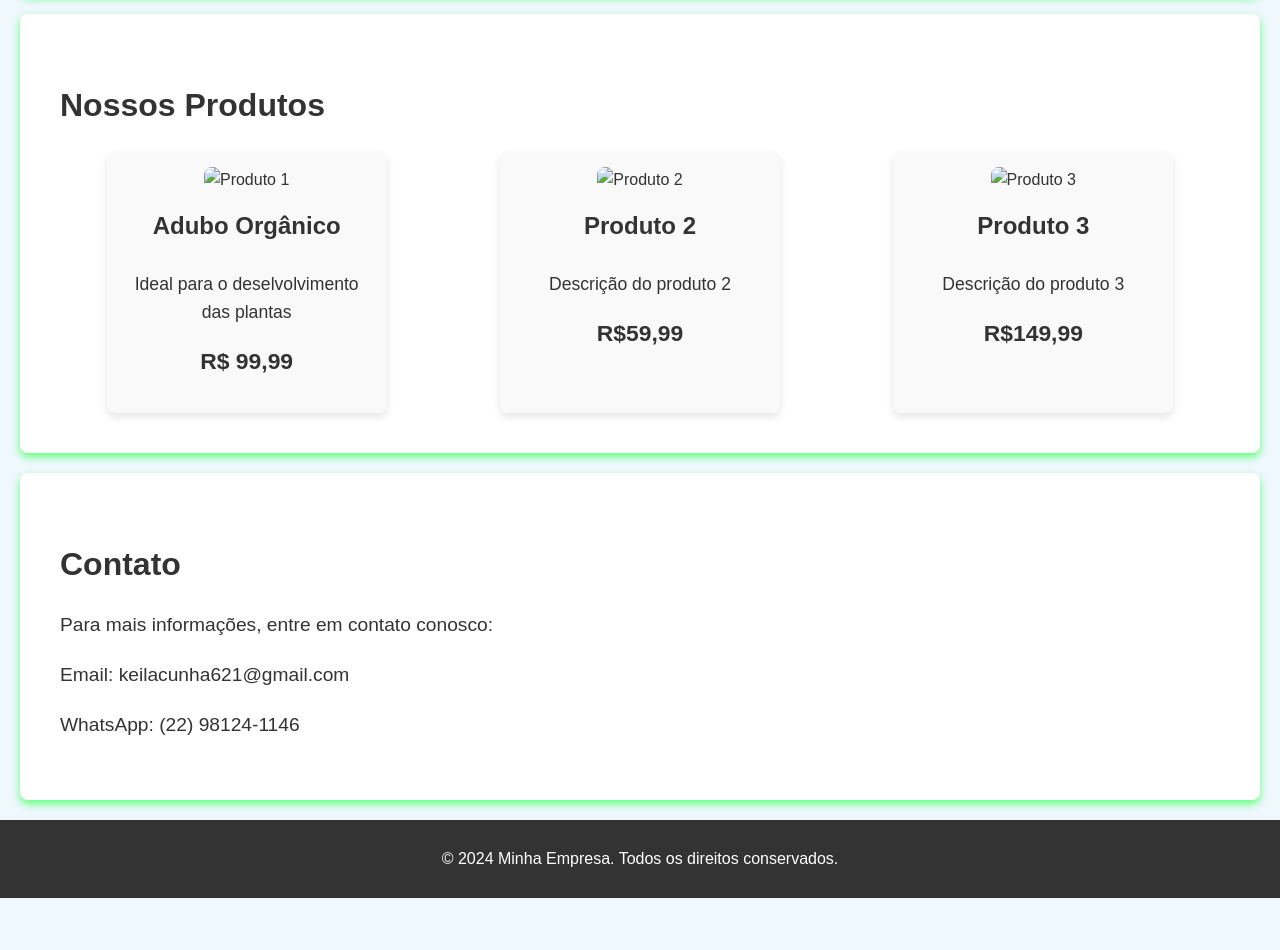
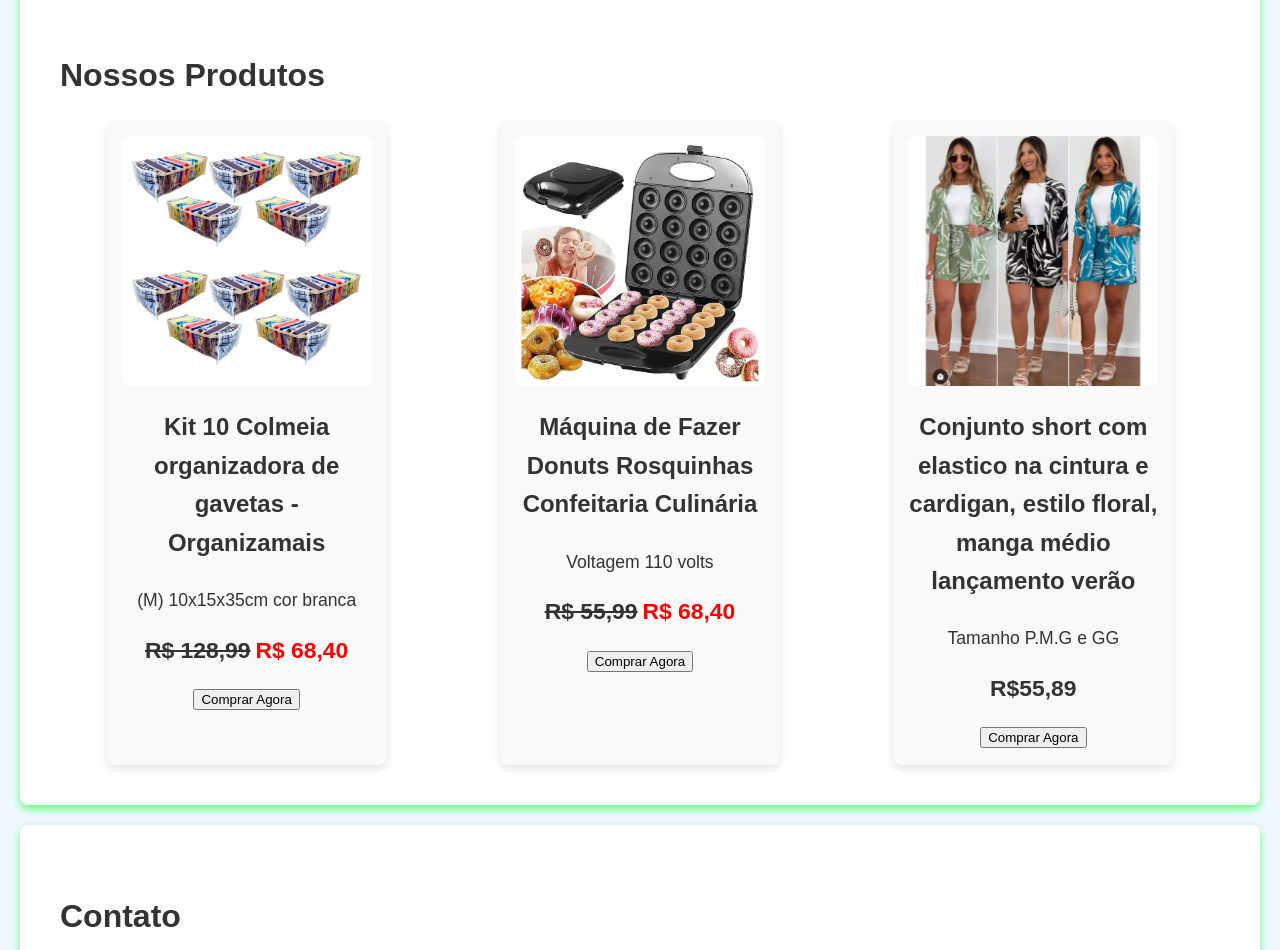
Before and after one commit to KeilaCunha/site, a plain HTML site: page index.html in a window 1280 px wide. Shown: the part 771-1721 px from the top of the page. Before the commit the page ends 1669 px from the top, so only its background shows below. Drawn offline with Linux system fonts and the light colour scheme.

Commit message:
Update index.html

```diff
--- a/index.html
+++ b/index.html
@@ -21,8 +21,8 @@
 </nav>
 
 <div class="content" id="home">
-    <h2>Bem-vindo à Minha Empresa</h2>
-    <p>Somos uma empresa especializada em oferecer os melhores produtos para nossos clientes. A qualidade e a satisfação estão no centro de tudo o que fazemos. </p>
+    <h2>Achadinhos Shopee</h2>
+    <p>Encontre todos os produtos que você necessita com melhor preço. </p>
 </div>
 
 <div class="content" id="about">
@@ -35,24 +35,36 @@
     <div class="product-list">
 
         <div class="product">
-            <img src="file:///C:/estudo/adubo.jpeg" alt="Produto 1">
-            <h3>Adubo Orgânico</h3>
-            <p>Ideal para o deselvolvimento das plantas</p>
-            <p><strong>R$ 99,99</strong></p>
+            <img src="https://raw.githubusercontent.com/KeilaCunha/site/refs/heads/main/kit10colmeia.webp" alt="Adubo Orgânico">
+            <h3>Kit 10 Colmeia organizadora de gavetas  - Organizamais</h3>
+            <p>(M) 10x15x35cm cor branca</p>
+            <p>
+                <strong><del>R$ 128,99</del></strong> <!-- Preço riscado -->
+                <strong style="color: red;">R$ 68,40</strong> <!-- Preço promocional -->
+            </p>
+            <!-- Link para a Shopee -->
+            <a href="https://s.shopee.com.br/4ffVxUjPYA" target="_blank"><button>Comprar Agora</button></a>
         </div>
 
         <div class="product">
-            <img scr="file:///C:/estudo/adubo2.jpeg"alt="Produto 2">
-            <h3>Produto 2</h3>
-            <p>Descrição do produto 2</p>
-            <p><strong>R$59,99</strong></p>
+            <img src="https://raw.githubusercontent.com/KeilaCunha/site/refs/heads/main/maquinadedonuts.webp" alt="Produto 2">
+            <h3>Máquina de Fazer Donuts Rosquinhas Confeitaria Culinária </h3>
+            <p>Voltagem 110 volts</p>
+            <p>
+                <strong><del>R$ 55,99</del></strong> <!-- Preço riscado -->
+                <strong style="color: red;">R$ 68,40</strong> <!-- Preço promocional -->
+            </p>
+            <!-- Link para a Shopee -->
+            <a href="https://s.shopee.com.br/5VEczbQU8u" target="_blank"><button>Comprar Agora</button></a>
         </div>
 
         <div class="product">
-            <img scr="file:///C:/estudo/adubo3.jpeg" alt="Produto 3">
-            <h3>Produto 3</h3>
-            <p>Descrição do produto 3</p>
-            <p><strong>R$149,99</strong></p>
+            <img src="https://raw.githubusercontent.com/KeilaCunha/site/refs/heads/main/conjunto1.webp" alt="Produto 3">
+            <h3>Conjunto short com elastico na cintura e cardigan, estilo floral, manga médio lançamento verão</h3>
+            <p>Tamanho P.M.G e GG</p>
+            <p><strong>R$55,89</strong></p>
+            <!-- Link para a Shopee -->
+            <a href="https://s.shopee.com.br/2qDroiitYG" target="_blank"><button>Comprar Agora</button></a>
         </div>
     </div>
 </div>
```
